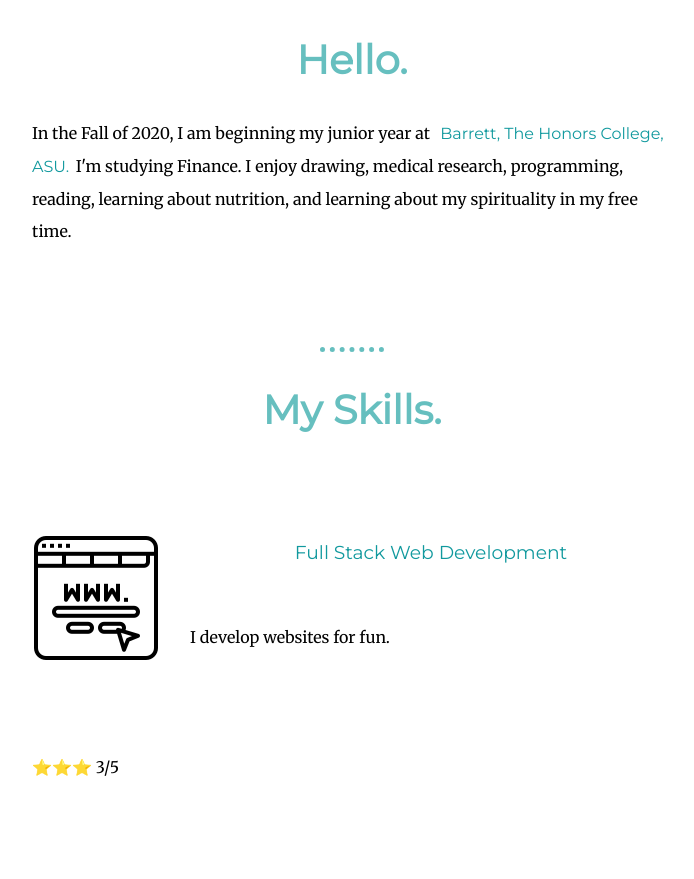
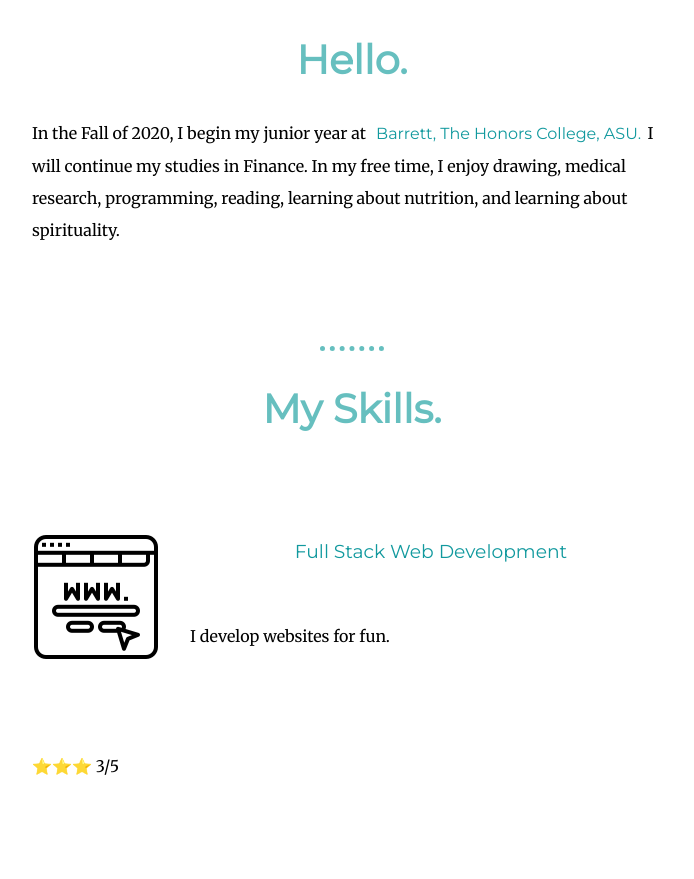
Before and after one commit to civilServant365/aboutme, a plain HTML site: page index.html in a window 1280 px wide. Shown: the part 1003-1882 px from the top of the page, without its empty margins (288-982 px from the left). Drawn offline with Linux system fonts and the light colour scheme.

Commit message:
Update index.html

```diff
--- a/index.html
+++ b/index.html
@@ -18,8 +18,9 @@
     <div class="profile">
       <img class="" src="images/James.jpg" alt="profile-picture">
       <h2>Hello.</h2>
-      <p id="bio">In the Fall of 2020, I am beginning my junior year at <a class="barret" href="https://barretthonors.asu.edu/">Barrett,
-          The Honors College, ASU.</a>I'm studying Finance. I enjoy drawing, medical research, programming, reading, learning about nutrition, and learning about my spirituality in my free time.  </p>
+      <p id="bio">In the Fall of 2020, I begin my junior year at <a class="barret" href="https://barretthonors.asu.edu/">Barrett,
+          The Honors College, ASU.</a>I will continue my studies in Finance. In my free time, I enjoy drawing, medical research, programming, reading,
+        learning about nutrition, and learning about spirituality.  </p>
     </div>
     <hr>
     <div class="skills">
```
